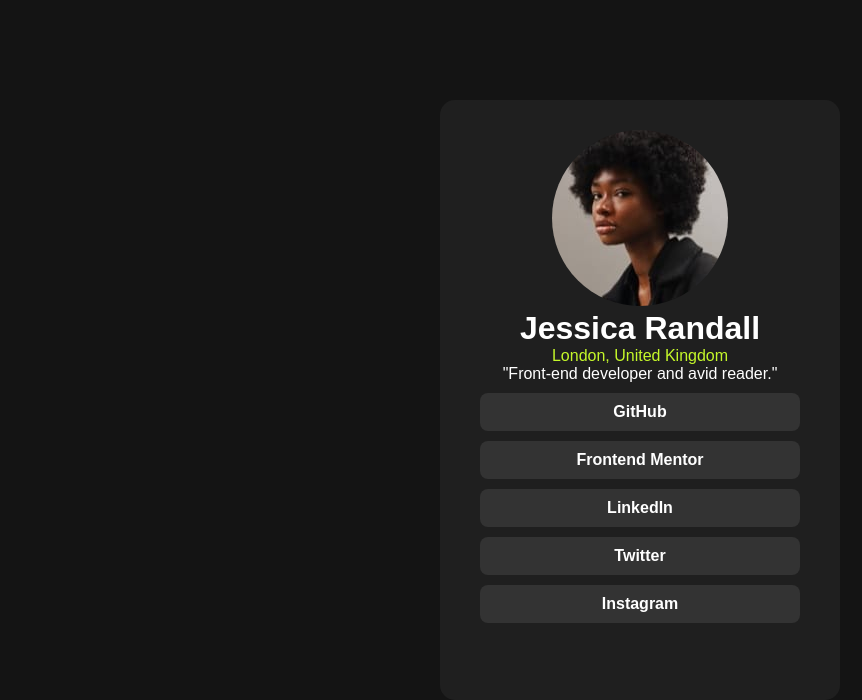
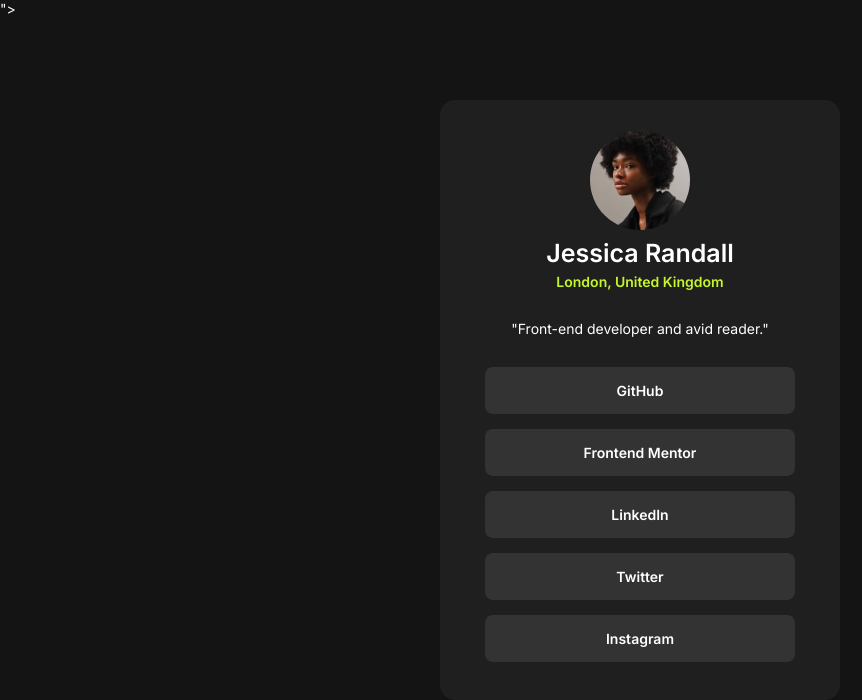
Before and after one commit to MariaAfanador/socialprofileschallenge, a plain HTML site: page index.html in a window 1280 px wide. Shown: the whole page, without its empty margins (0-862 px from the left). Drawn offline with Linux system fonts and the light colour scheme.

Commit message:
completed

```diff
--- a/index.html
+++ b/index.html
@@ -4,15 +4,26 @@
     <meta charset="UTF-8" />
     <meta name="viewport" content="width=device-width, initial-scale=1.0" />
     <link rel="icon" href="images/favicon-32x32.png" type="image/x-icon" />
+    <link rel="stylesheet" href="
+    <link rel="preconnect" href="https://fonts.googleapis.com" />
+    <link rel="preconnect" href="https://fonts.gstatic.com" crossorigin />
+    <link
+      href="https://fonts.googleapis.com/css2?family=Inter:wght@400;600;700&display=swap"
+      rel="stylesheet"
+    />
+    ">
     <link rel="stylesheet" href="styles.css" />
     <title>SocialProfiles</title>
   </head>
   <body>
     <div class="container">
-      <div><img src="images/avatar-jessica.jpeg" alt="profilepicture" / class="container__img"></div>
-      <h1>Jessica Randall</h1>
+      <div>
+        <img src="images/avatar-jessica.jpeg" alt="profilepicture" /
+        class="container__img">
+      </div>
+      <div class="container__name">Jessica Randall</div>
       <div class="container__green">London, United Kingdom</div>
-      <div>"Front-end developer and avid reader."</div>
+      <div class="container__description">"Front-end developer and avid reader."</div>
       <div class="container__github">GitHub</div>
       <div class="container__frontend">Frontend Mentor</div>
       <div class="container__linkedink">LinkedIn</div>
--- a/styles.css
+++ b/styles.css
@@ -6,9 +6,9 @@
 
 body {
   background-color: hsl(0, 0%, 8%);
-    font-family: sans-serif;
+  font-family: "Inter", sans-serif;
+  font-size: 14px;
   color: white;
-
 }
 .container {
   position: absolute;
@@ -23,6 +23,27 @@
   text-align: center;
 }
 
+.container__img {
+  width: 100px;
+  border-radius: 50%;
+}
+
+.container__green {
+  color: hsl(75, 94%, 57%);
+  font-weight: 600;
+}
+
+.container__name {
+  padding: 5px;
+  font-size: 25px;
+  font-weight: 600;
+}
+
+.container__description {
+  padding-top: 30px;
+  padding-bottom: 15px;
+}
+
 .container__github,
 .container__frontend,
 .container__linkedink,
@@ -30,16 +51,8 @@
 .container__instagram {
   padding: 10px;
   background-color: hsl(0, 0%, 20%);
-    margin: 10px;
-    font-weight: 700;
+  margin: 15px;
+  font-weight: 600;
   border-radius: 8px;
-
+  padding: 15px;
 }
-
-.container__img {
-    border-radius: 50%;
-}
-
-.container__green {
-    color: hsl(75, 94%, 57%);
-}
```
Lines whose indentation alone changed are shown as unchanged.
